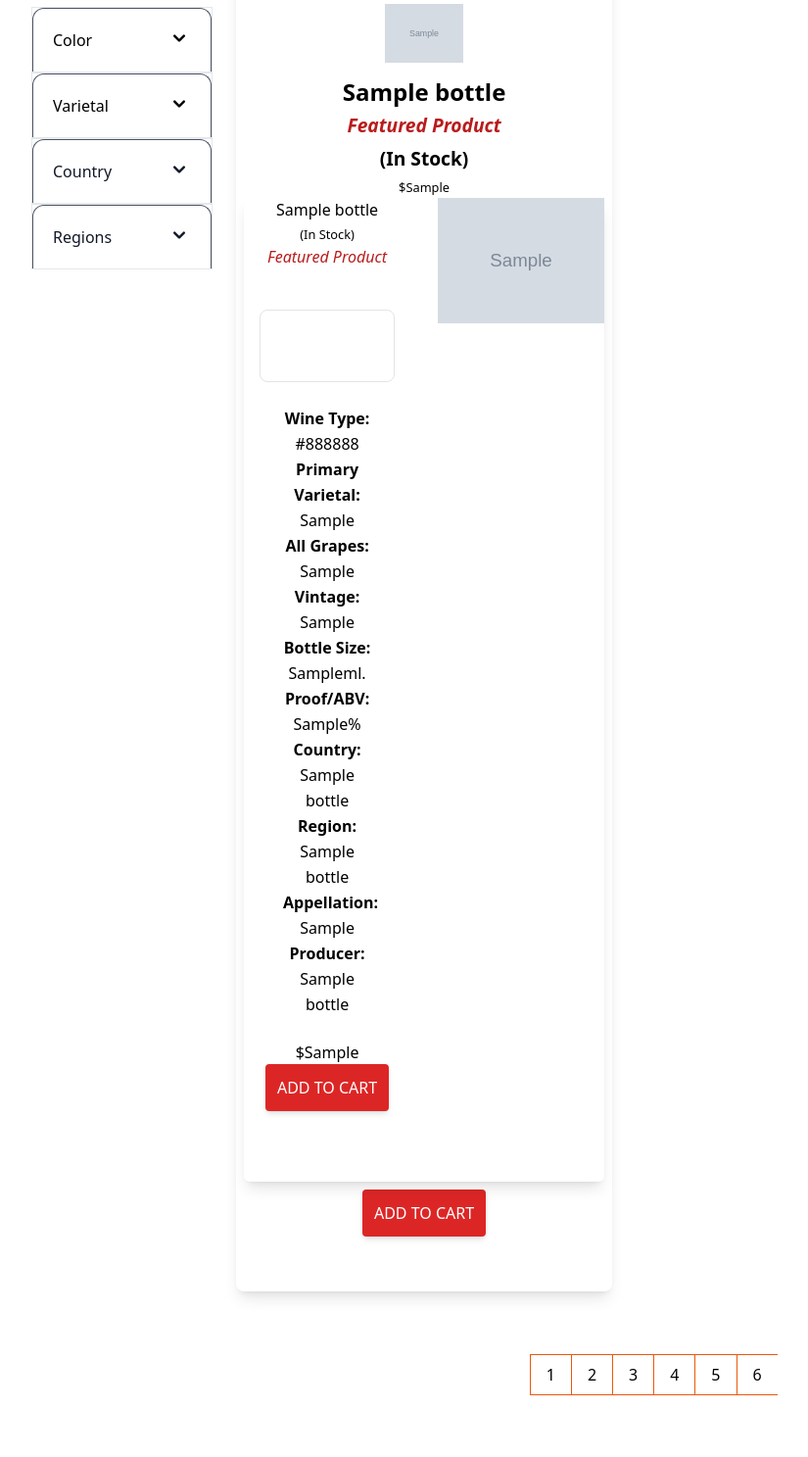
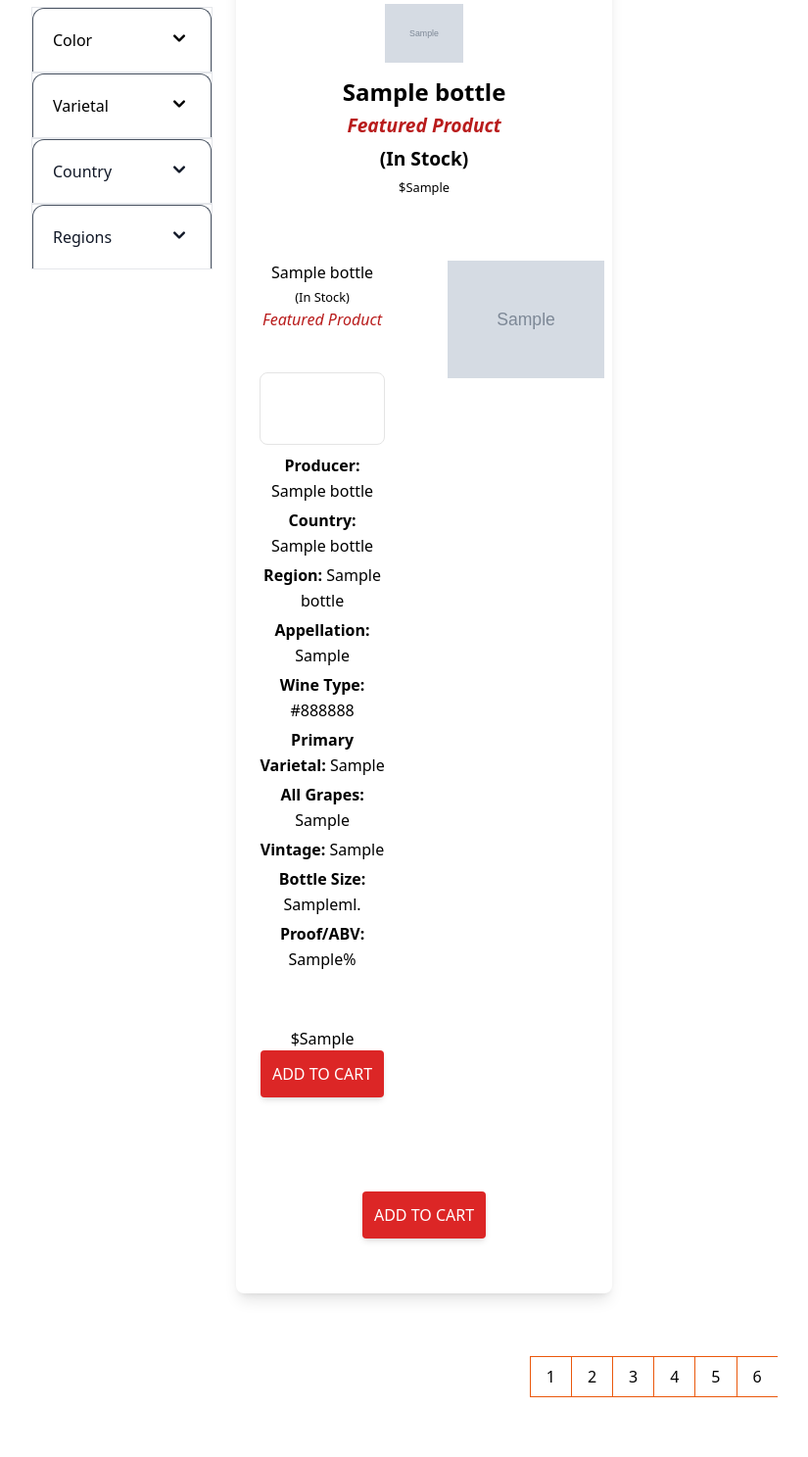
Before and after one commit to eriklolson/flask-wineshop, a Flask app: page /color/#888888 in a window 1280 px wide. Shown: the part 213-1700 px from the top of the page at 98% size, without its empty margins (32-857 px from the left). Run offline with Flask 2, Linux system fonts and the light colour scheme; tables that the repository leaves empty hold one stand-in row (values such as "Sample post"); grey boxes marked "Sample" are stand-in pictures; style sheets or scripts are compiled from the project's sources; some libraries are stand-ins or nearby versions.

Commit message:
updated modal

```diff
--- a/flask_wineshop/products/templates/product-modal.jinja2
+++ b/flask_wineshop/products/templates/product-modal.jinja2
@@ -1,14 +1,15 @@
 <div class="modal fade w-full"
      id="item{{ bottle.id }}">
     <div class="modal-dialog modal-xl relative w-auto pointer-events-none">
-        <div class="modal-content border-none shadow-lg relative flex flex-col w-full pointer-events-auto  bg-clip-padding rounded-md outline-none text-current">
-            <div class="grid grid-cols-2 gap-7">
+
+        <div class="modal-content border-none relative flex flex-col w-full pointer-events-auto
+         bg-clip-padding rounded-md outline-none text-current mt-12 py-4">
+            <div class="grid grid-cols-2 gap-12">
                 <div>
                     <h5 class="leading-normal " id="item{{ bottle.id }}Label">
                         <a href="{{ url_for('products.product_page',  bottles_id=bottle.id) }}">
                             {{ bottle.product_name }} <br>
                         </a>
-
                         {% if bottle.inventory.quantity > 0 %}
                             <small>(In Stock)</small>
                         {% else %}
@@ -17,11 +18,11 @@
                     </h5>
 
                     {% if  bottle.description !="'-'" %}
-                        <div class="productnamesubtitle text-red-700"><em>Featured Product</em>
+                        <div class="text-red-700"><em>Featured Product</em>
                         </div>
                     {% endif %}
 
-                 {% include '_button_close_modal.jinja2' %}
+                    {% include '_button_close_modal.jinja2' %}
 
                     <div class="modal-body relative p-4">
                         <div x-data="{
@@ -39,81 +40,53 @@
                               ">
                                 <a href="javascript:void(0)" @click="openTab = 1"
                                    :class="openTab === 1 ? activeClasses : inactiveClasses"
-                                   class="text-sm md:text-base  rounded-md py-3 px-4 lg:px-6 bg-primary text-white">
+                                   class="text-sm md:text-base font-black rounded-md px-4 lg:px-6 bg-primary text-white">
                                     Wine Facts
                                 </a>
-                                {#                                {% if  bottle.description !="'-'" %}#}
-                                {#                                <a href="javascript:void(0)" @click="openTab = 2"#}
-                                {#                                   :class="openTab === 2 ? activeClasses : inactiveClasses"#}
-                                {#                                   class="text-sm md:text-base  rounded-md py-3 px-4 lg:px-6 text-body-color hover:bg-primary hover:text-white">#}
-                                {#                                    Description#}
-                                {#                                </a>#}
-                                {#                                 {% endif %}#}
                             </div>
                             <div>
-                                <div x-show="openTab === 1" class="text-body-color text-base leading-relaxed p-6"
+                                <div x-show="openTab === 1" class="text-body-color text-base leading-relaxed py-1"
                                      style="display: none;">
                                     <ul class="main" style="list-style-type:none;">
-                                        <li><b>Wine Type:</b> {{ bottle.color_name }}
+                                        <li class="my-1"><b>Producer:</b> {{ bottle.producer_name }}
                                             <a href="#!"></a>
                                         </li>
-                                        <li><b>Primary Varietal:</b> {{ bottle.primary_grape }}
+                                        <li class="my-1"><b>Country:</b> {{ bottle.country_name }}
                                             <a href="#!"></a>
                                         </li>
-                                        <li><b>All Grapes:</b> {{ bottle.all_grape }}
+                                        <li class="my-1"><b>Region:</b> {{ bottle.region_name }}
                                             <a href="#!"></a>
                                         </li>
-                                        <li><b>Vintage:</b> {{ bottle.year }}
+                                        <li class="my-1"><b>Appellation:</b> {{ bottle.appellation }}
                                             <a href="#!"></a>
                                         </li>
-                                        <li><b>Bottle Size:</b> {{ bottle.volume }}ml.
+                                        <li class="my-1"><b>Wine Type:</b> {{ bottle.color_name }}
                                             <a href="#!"></a>
                                         </li>
-                                        <li><b>Proof/ABV:</b> {{ bottle.proof }}%
+                                        <li class="my-1"><b>Primary Varietal:</b> {{ bottle.primary_grape }}
                                             <a href="#!"></a>
                                         </li>
-                                        <li><b>Country:</b> {{ bottle.country_name }}
+                                        <li class="my-1"><b>All Grapes:</b> {{ bottle.all_grape }}
                                             <a href="#!"></a>
                                         </li>
-                                        <li><b>Region:</b> {{ bottle.region_name }}
+                                        <li class="my-1"><b>Vintage:</b> {{ bottle.year }}
                                             <a href="#!"></a>
                                         </li>
-                                        <li><b>Appellation:</b> {{ bottle.appellation }}
+                                        <li class="my-1"><b>Bottle Size:</b> {{ bottle.volume }}ml.
                                             <a href="#!"></a>
                                         </li>
-                                        <li><b>Producer:</b> {{ bottle.producer_name }}
+                                        <li class="my-1"><b>Proof/ABV:</b> {{ bottle.proof }}%
                                             <a href="#!"></a>
                                         </li>
                                     </ul>
-                                    {#                                    {% if  bottle.description !="'-'" %}#}
-                                    {#                                        <div x-show="openTab === 2">#}
-                                    {#                                            <br>#}
-                                    {#                                           <p> {{  bottle.description }}</p>#}
-                                    {#                                        </div>#}
-                                    {#                                    {% endif %}#}
                                 </div>
 
                                 <form action="{{ url_for('cart.add_to_cart', bottles_id=bottle.id) }}" method="POST">
 
-                                    <div id="modal-price-wrapper" class="v65-product-addToCart-priceWrapper">
+                                    <div id="modal-price-wrapper" class="pt-12">
                                         <div class="v65-product-addToCart-price" itemprop="price">${{ bottle.price }}
                                         </div>
                                     </div>
-{#                                    {% if bottle.inventory.quantity > 0 %}#}
-{#                                        <div id="modal-addToCart-quantity" class="v65-product-addToCart-quantity">#}
-{##}
-{#                                            <input id="v65-quantity-box"#}
-{#                                                   type="number"#}
-{#                                                   pattern="[0-9]*"#}
-{#                                                   aria-label="Quantity"#}
-{#                                                   name="qty"#}
-{#                                                   value="1"#}
-{#                                                   min=1#}
-{#                                                   max={{ bottle.inventory.quantity }}#}
-{#                                                           style="width: 40px; text-align:#}
-{#                                                   center;">#}
-{#                                        </div>#}
-{#                                    {% endif %}#}
 
                                     <div class="panel-footer">
                                         {% if bottle.inventory.quantity > 0 %}
```
